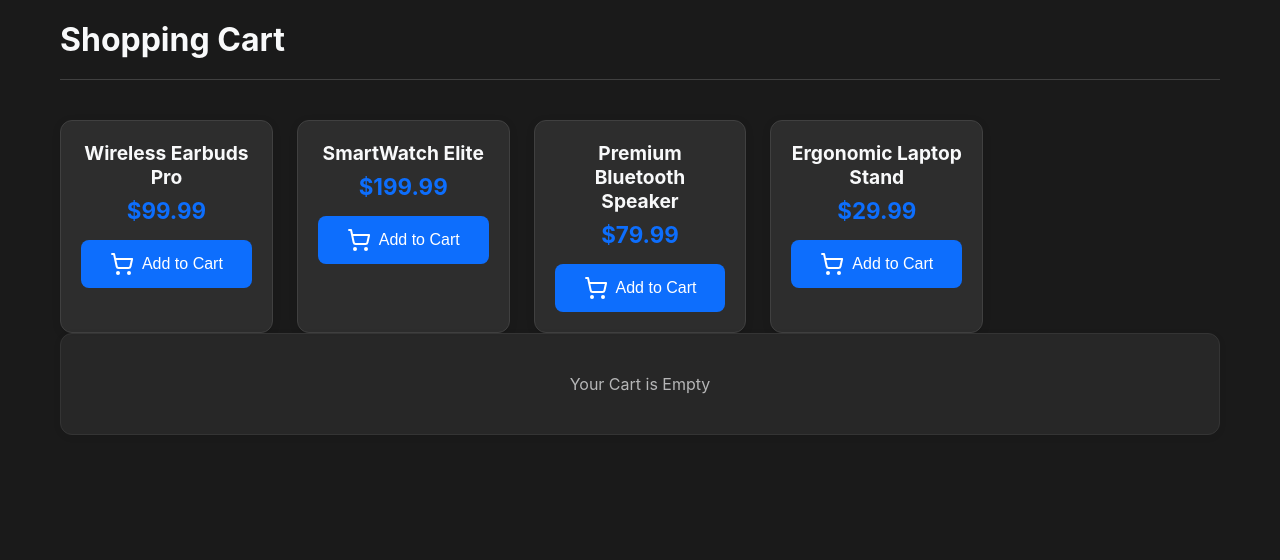
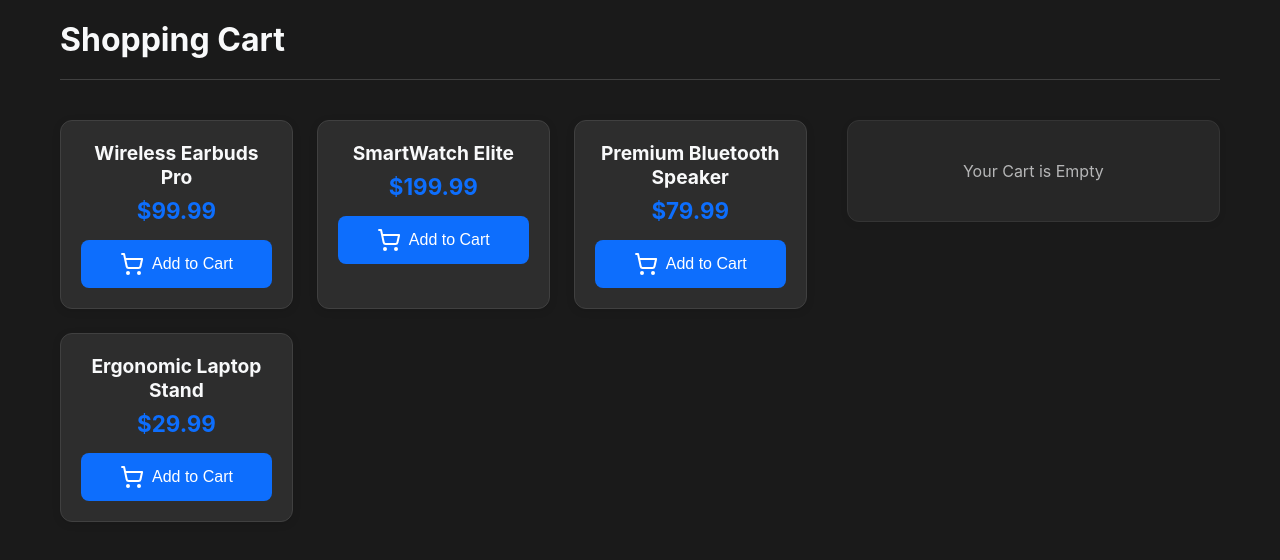
Before and after one commit to StenixDev/Codex, a React (Vite) app in the folder custom-hook/: page / in a window 1280 px wide. Shown: the top 560 px of the page. Built offline with nearby package versions, Linux system fonts and the light colour scheme.

Commit message:
[custom-hooks] - types fixed and css bug

```diff
--- a/custom-hook/src/App.tsx
+++ b/custom-hook/src/App.tsx
@@ -12,7 +12,11 @@ function App() {
         <header>
           <h1>Shopping Cart</h1>
         </header>
-        <main className='products'>
+
+        <div className='flex'>
+          <div className='flex-1'>
+            <main>
+              <div className='products'>
                 {products.map((product) => (
                   <ProductCard
                     key={product.id}
@@ -20,7 +24,8 @@ function App() {
                     onAddToCart={addToCart}
                   />
                 ))}
-        </main>
+              </div>
+              <div>
                 <Cart
                   cart={cart}
                   onRemove={removeFromCart}
@@ -28,6 +33,12 @@ function App() {
                   onUpdateQuantity={updateQuantity}
                 />
               </div>
+            </main>
+          </div>
+        </div>
+
+        <div></div>
+      </div>
     </>
   );
 }
--- a/custom-hook/src/components/Cart.tsx
+++ b/custom-hook/src/components/Cart.tsx
@@ -3,8 +3,8 @@ import type { Product } from '../types';
 
 type CartProps = {
   cart: Product[];
-  onUpdateQuantity: () => void;
-  onRemove: () => void;
+  onUpdateQuantity?: () => void;
+  onRemove?: () => void;
   total: number;
 };
 
--- a/custom-hook/src/components/CartItem.tsx
+++ b/custom-hook/src/components/CartItem.tsx
@@ -3,8 +3,8 @@ import type { CartType, Product } from '../types';
 
 type CartItemProp = {
   item: CartType;
-  onUpdateQuantity: (id: Product['id'], quantity: number) => void;
-  onRemove: (id: Product['id']) => void;
+  onUpdateQuantity?: (id: Product['id'], quantity: number) => void;
+  onRemove?: (id: Product['id']) => void;
 };
 
 function CartItem({ item, onUpdateQuantity, onRemove }: CartItemProp) {
@@ -14,19 +14,27 @@ function CartItem({ item, onUpdateQuantity, onRemove }: CartItemProp) {
         <h4>{item.name}</h4>
         <p>{item.price}</p>
         <div className='quantity-controls'>
-          <button onClick={() => onUpdateQuantity(item.id, item.quantity - 1)}>
+          <button
+            onClick={() =>
+              onUpdateQuantity?.(item.id, (item.quantity ?? 0) - 1)
+            }
+          >
             <Minus />
           </button>
 
           <span>{item.quantity}</span>
 
-          <button onClick={() => onUpdateQuantity(item.id, item.quantity + 1)}>
+          <button
+            onClick={() =>
+              onUpdateQuantity?.(item.id, (item.quantity ?? 0) + 1)
+            }
+          >
             <Plus />
           </button>
         </div>
       </div>
 
-      <button className='remove-btn' onClick={() => onRemove(item.id)}>
+      <button className='remove-btn' onClick={() => onRemove?.(item.id)}>
         <Trash />
       </button>
     </div>
--- a/custom-hook/src/hooks/useCart.ts
+++ b/custom-hook/src/hooks/useCart.ts
@@ -46,7 +46,7 @@ function useCart() {
       if (existingItem) {
         return currentCart.map((item) =>
           item.id === product.id
-            ? { ...item, quantity: item.quantity + 1 }
+            ? { ...item, quantity: (item.quantity ?? 0) + 1 }
             : item,
         );
       }
@@ -55,11 +55,11 @@ function useCart() {
     });
   }
 
-  function removeFromCart(id: number) {
+  function removeFromCart(id?: number) {
     setCart((currentCart) => currentCart.filter((item) => item.id !== id));
   }
 
-  function updateQuantity(id: number, quantity: number) {
+  function updateQuantity(id?: number, quantity: number = 0) {
     if (quantity < 1) return;
 
     setCart((currentCart) =>
```
Lines whose indentation alone changed are shown as unchanged.
